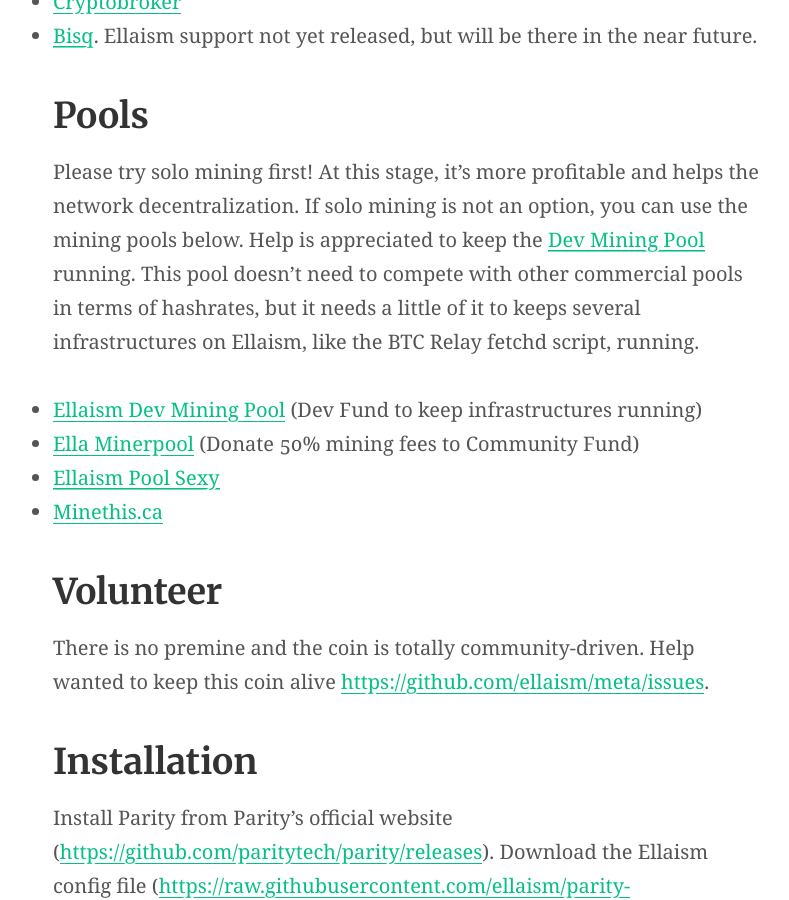
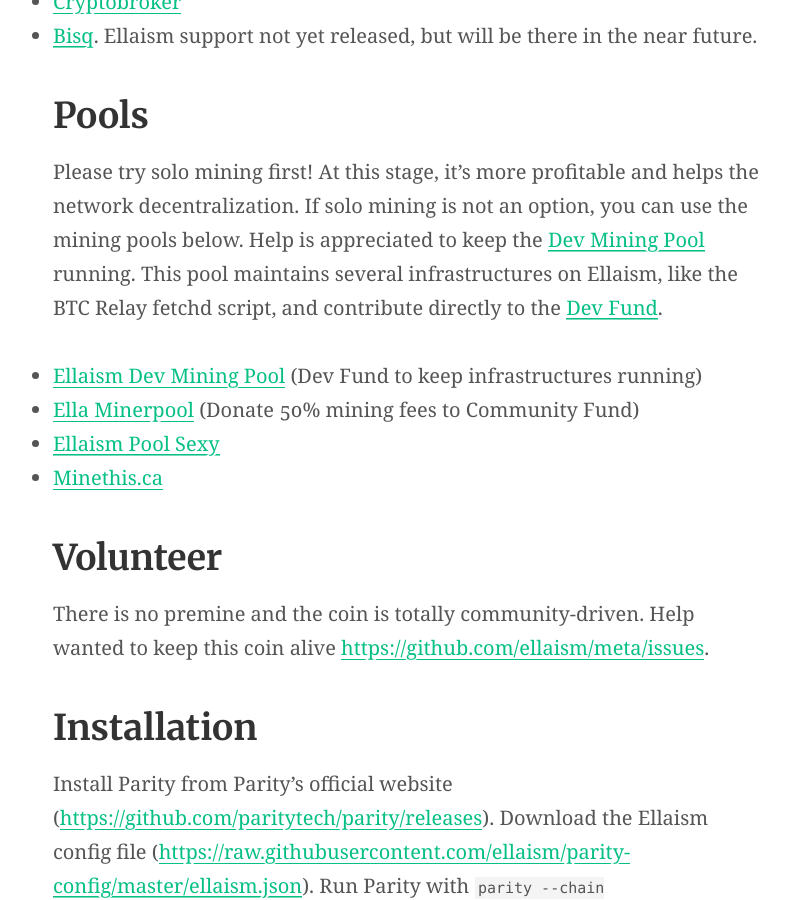
Before and after one commit to ellaism/ellaism.org, a Jekyll site: the page built from index.md, in a window 1280 px wide and 900 px high, scrolled down 1730 px. Shown: the whole window, without its empty margins (230-1019 px from the left). Built offline with Jekyll 4.4.1, drawn with Linux system fonts in a browser that asks for light colours; our own code applies the rules of GitHub Pages for plain Markdown files.

Commit message:
Fix wordings for mining pools

```diff
--- a/index.md
+++ b/index.md
@@ -51,7 +51,7 @@
 
 ## Pools
 
-Please try solo mining first! At this stage, it's more profitable and helps the network decentralization. If solo mining is not an option, you can use the mining pools below. Help is appreciated to keep the [Dev Mining Pool](https://pool.ellaism.org) running. This pool doesn't need to compete with other commercial pools in terms of hashrates, but it needs a little of it to keeps several infrastructures on Ellaism, like the BTC Relay fetchd script, running.
+Please try solo mining first! At this stage, it's more profitable and helps the network decentralization. If solo mining is not an option, you can use the mining pools below. Help is appreciated to keep the [Dev Mining Pool](https://pool.ellaism.org) running. This pool maintains several infrastructures on Ellaism, like the BTC Relay fetchd script, and contribute directly to the [Dev Fund](http://ellaism.org/donations/).
 
 * [Ellaism Dev Mining Pool](https://pool.ellaism.org) (Dev Fund to keep infrastructures running)
 * [Ella Minerpool](http://ella.minerpool.net) (Donate 50% mining fees to Community Fund)
```
